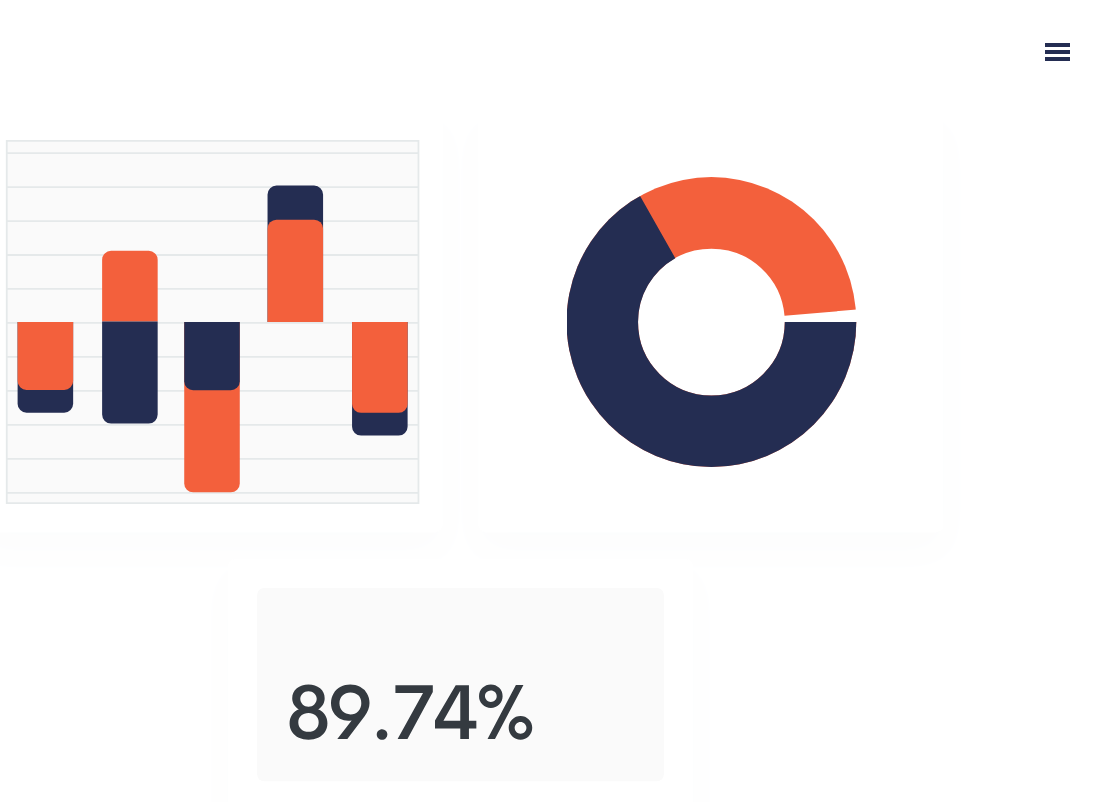
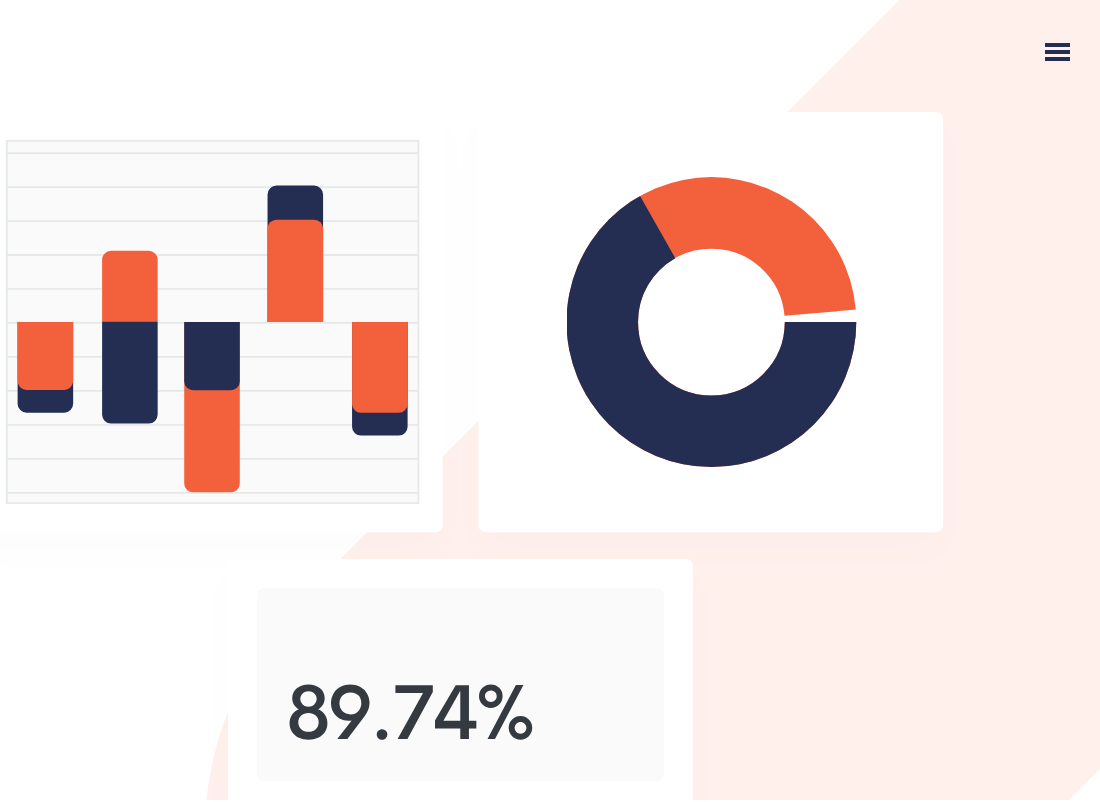
Before and after one commit to Parsa12458/manage-landing-page, a website built with Vite: page index.html in a window 1280 px wide. Shown: the top 802 px of the page, 180-1280 px from the left. Built offline with nearby package versions, Linux system fonts and the light colour scheme.

Commit message:
add background SVG to body

```diff
--- a/assets/css/components/footer.css
+++ b/assets/css/components/footer.css
@@ -27,11 +27,11 @@
 }
 
 .footer__input {
-  border: 4px solid transparent;
+  border: 0.4rem solid transparent;
 }
 
 .footer__input--error {
-  border: 4px solid var(--bright-red);
+  border: 0.4rem solid var(--bright-red);
   color: var(--bright-red);
 }
 
--- a/assets/css/components/inputs.css
+++ b/assets/css/components/inputs.css
@@ -1,7 +1,7 @@
 .text-input {
   outline: 0;
   border: 0;
-  padding: 1.3rem 3rem;
+  padding: 0.9rem 2.6rem;
   border-radius: 2rem;
   letter-spacing: 0.8px;
   color: var(--very-dark-blue);
--- a/assets/css/layout.css
+++ b/assets/css/layout.css
@@ -4,6 +4,22 @@
   padding: 4rem 3rem;
   margin: 0 auto;
   overflow-x: hidden;
+}
+
+/* BACKGROUNDS */
+.background-container {
+  overflow: hidden;
+  min-width: 100%;
+  min-height: 100vh;
+  position: absolute;
+}
+
+.body__background {
+  position: absolute;
+  right: -30vw;
+  top: -10rem;
+  width: 100%;
+  z-index: -5;
 }
 
 /* HERO */
@@ -38,7 +54,7 @@
 
 /* FEATURES */
 .section-features {
-  margin-top: 6rem;
+  margin-top: 7rem;
 }
 
 .section-features__intro {
--- a/index.html
+++ b/index.html
@@ -13,6 +13,13 @@
     <script type="module" src="./assets/js/app.js" defer></script>
   </head>
   <body>
+    <div class="background-container">
+      <img
+        src="assets/images/bg-tablet-pattern.svg"
+        alt=""
+        class="body__background"
+      />
+    </div>
     <div class="container">
       <header class="header">
         <img
```
